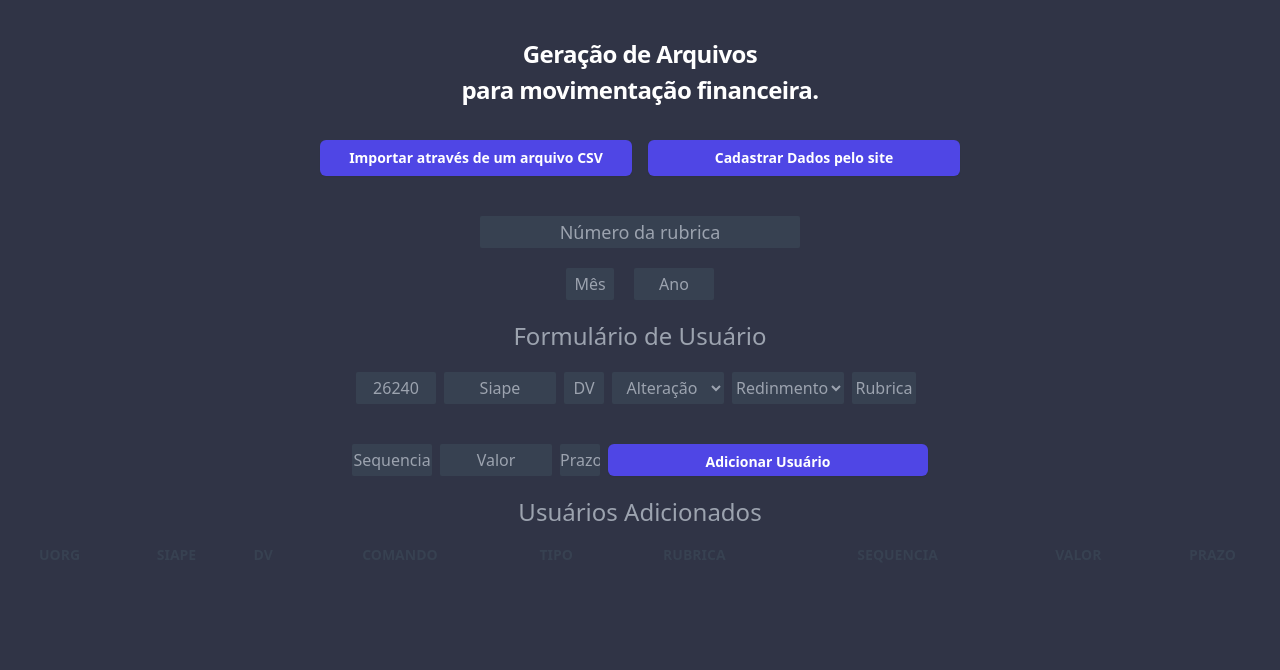
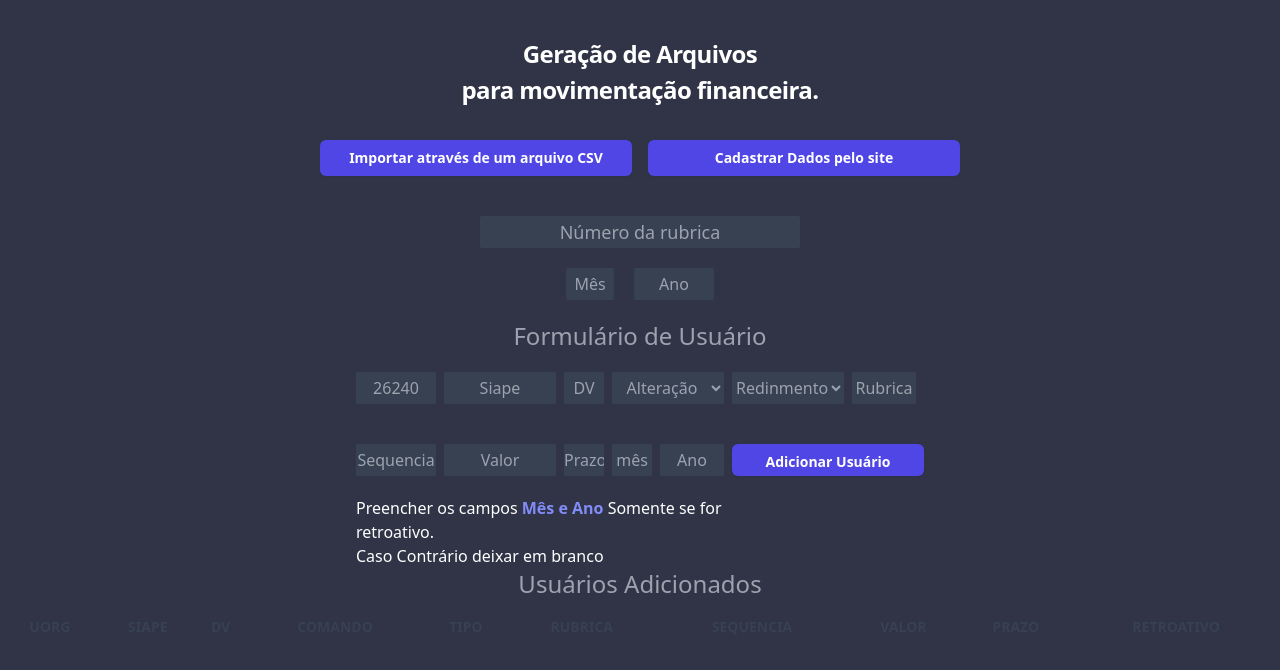
Before and after one commit to dyegokleodon/mov-financeira, a Next.js app: page / in a window 1280 px wide. Both pictures are taken after a click on the button "Cadastrar Dados pelo site". Shown: the top 670 px of the page. Built offline with nearby package versions, Linux system fonts and the light colour scheme.

Commit message:
adicao de campos mes e ano para calculo retroativo

```diff
--- a/src/components/FormInsert/index.js
+++ b/src/components/FormInsert/index.js
@@ -19,6 +19,8 @@ export default function FormInsert() {
     sequencia: '',
     valor: '',
     prazo: '',
+    mesRub: '',
+    anoRub: '',
 
   });
 
@@ -38,9 +40,10 @@ export default function FormInsert() {
       sequencia: '',
       valor: '',
       prazo: '',
+      mesRub: '',
+      anoRub: '',
     });
   };
-
   const handleNumberInputChange = (name, value, min, max) => {
     if (value === '' || (parseInt(value, 10) >= min && parseInt(value, 10) <= max)) {
       setUserData((prevData) => ({
@@ -172,6 +175,8 @@ export default function FormInsert() {
               value={userData.rubrica}
               onChange={(e) => handleNumberInputChange('rubrica', e.target.value, 0, 99999)}
             />
+
+
           </div>
 
           <div className="flex flex-row mt-5">
@@ -184,7 +189,7 @@ export default function FormInsert() {
               placeholder="Sequencia"
               value={userData.sequencia}
               onChange={(e) => handleNumberInputChange('sequencia', e.target.value, 0, 9)}
-              />
+            />
 
             <input
               className="w-28 h-8 mb-5 rounded-sm items-center justify-center text-gray-400 bg-gray-700 hover:bg-gray-600 text-center mr-2"
@@ -206,12 +211,40 @@ export default function FormInsert() {
               onChange={(e) => handleNumberInputChange('prazo', e.target.value, 0, 999)}
 
             />
+
+            <input
+              className="w-10 h-8 mb-5 rounded-sm items-center justify-center text-gray-400 bg-gray-700 hover:bg-gray-600 text-center mr-2"
+              type="text"
+              name="mesRub"
+              alt='Se não for retroativo deixar em branco'
+              placeholder="mês"
+              value={userData.mesRub}
+              onChange={(e) => handleNumberInputChange('mesRub', e.target.value, 0, 99)}
+
+            />
+            <input
+              className="w-16 h-8 mb-5 rounded-sm items-center justify-center text-gray-400 bg-gray-700 hover:bg-gray-600 text-center mr-2"
+              type="text"
+              name="anoRub"
+              placeholder="Ano"
+              alt='Se não for retroativo deixar em branco'
+              value={userData.anoRub}
+              onChange={(e) => handleNumberInputChange('anoRub', e.target.value, 0, 9999)}
+
+            />
             <button
-              className="flex w-80 h-8 justify-center rounded-md bg-indigo-600 px-3 py-1.5 text-sm font-semibold leading-6 text-white shadow-sm hover:bg-indigo-500 focus-visible:outline focus-visible:outline-2 focus-visible:outline-offset-2 focus-visible:outline-indigo-600"
+              className="flex w-48 h-8 justify-center rounded-md bg-indigo-600 px-3 py-1.5 text-sm font-semibold leading-6 text-white shadow-sm hover:bg-indigo-500 focus-visible:outline focus-visible:outline-2 focus-visible:outline-offset-2 focus-visible:outline-indigo-600"
               type="submit"
             >
                 Adicionar Usuário
             </button>
+          </div>
+          <div className="text-white w-3/4">
+            <p>
+              Preencher os campos <strong className="text-indigo-400">Mês e Ano </strong>
+              Somente se for retroativo.
+            </p>
+            <p>Caso Contrário deixar em branco</p>
           </div>
         </form>
 
@@ -244,6 +277,7 @@ export default function FormInsert() {
             <th>Sequencia</th>
             <th>Valor</th>
             <th>Prazo</th>
+            <th>Retroativo</th>
            </tr>
           </thead>
           <tbody className="w-full h-full items-center justify-center">
@@ -258,6 +292,7 @@ export default function FormInsert() {
                   <td className="text-center font-medium text-gray-900 dark:text-white">{user.sequencia}</td>
                   <td className="text-center font-medium text-gray-900 dark:text-white">{user.valor}</td>
                   <td className="text-center font-medium text-gray-900 dark:text-white">{user.prazo}</td>
+                  <td className="text-center font-medium text-gray-900 dark:text-white">{user.mesRub}/{user.anoRub}</td>
               </tr>
             ))}
           </tbody>
--- a/src/utils/FormatMovFin2.js
+++ b/src/utils/FormatMovFin2.js
@@ -20,20 +20,29 @@ export default function FormatMovFin(csvData, rubrica, mesPagto, anoPagto) {
     const rubricaBrancos2 = ('     ');
     const pontuacao = ('0000');
     const minuto = ('00000');
-    const mesRubrica = ('  ');
-    const anoRubrica = ('    ');
     const filler5 = ('     ');
     const cpfCnpj = ('              ');
     const codBanco = ('000');
     const codAgencia = ('000000');
     const numContaCorrente = ('0000000000000');
+    let anoRubrica = ('    ');
+    let mesRubrica = ('  ');
+
+    if(item.mesRub.length > 0) {
+      mesRubrica = ('0000' + item.mesRub).slice(-2);
+    }
+    if(item.anoRub.length > 0) {
+      anoRubrica = ('0000' + item.anoRub).slice(-4);
+    }
 
     const uorgFormated = ('00000' + item.codUorg).slice(-5);
     const rubricaFormated = ('00000' + item.rubrica).slice(-5);
     const siapeFormated = ('0000000' + item.siape).slice(-7);
 
+    console.log(anoRubrica)
     const dadoConc = `1${uorgFormated}${siapeFormated}${item.dv}${item.comando}${item.tipo}${rubricaFormated}${item.sequencia}${valor}${prazo}${matriculaOrigem}${nomeBeneficiario}${rubricaCalculo1}${rubricaCalculo2}${rubricaCalculo3}${filler4}${AssuntoCalculoParam}${fracaoNumerador}${fracaoDenominador}${percentual}${classificacaoCargoEmprego}${nivelSalarialCargoEmprego}${filller6}${rubricaBrancos1}${rubricaBrancos2}${pontuacao}${minuto}${mesRubrica}${anoRubrica}${filler5}${cpfCnpj}${codBanco}${codAgencia}${numContaCorrente}${filler4}`
     return dadoConc;
+
   });
 
   const rubricaFormatada = ('00000' + rubrica).slice(-5);
```
